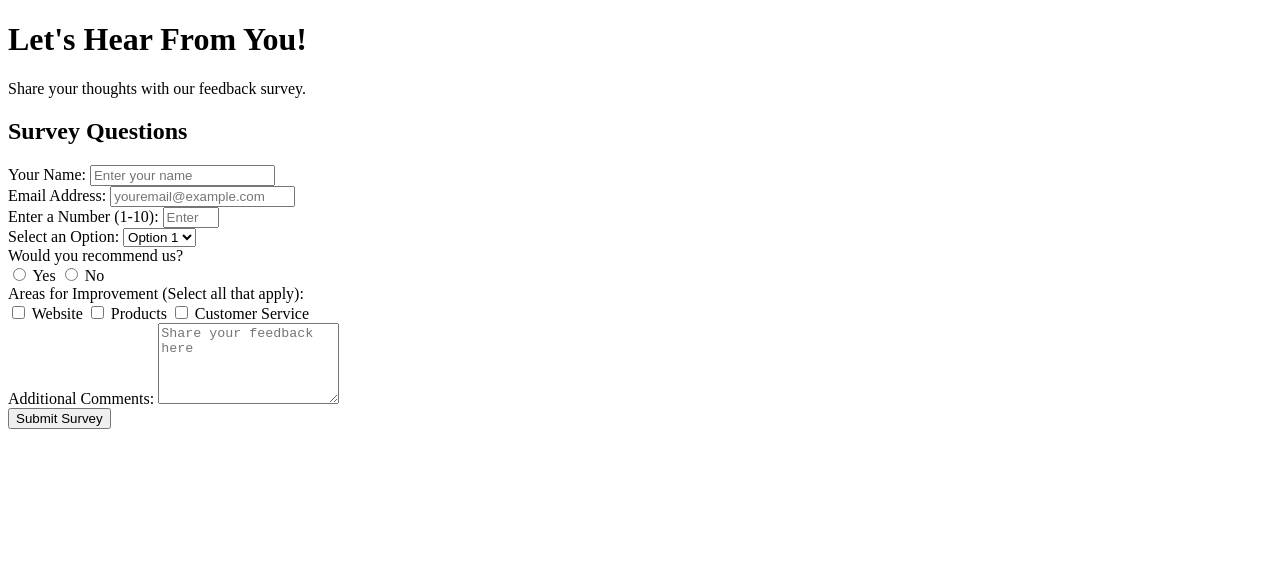
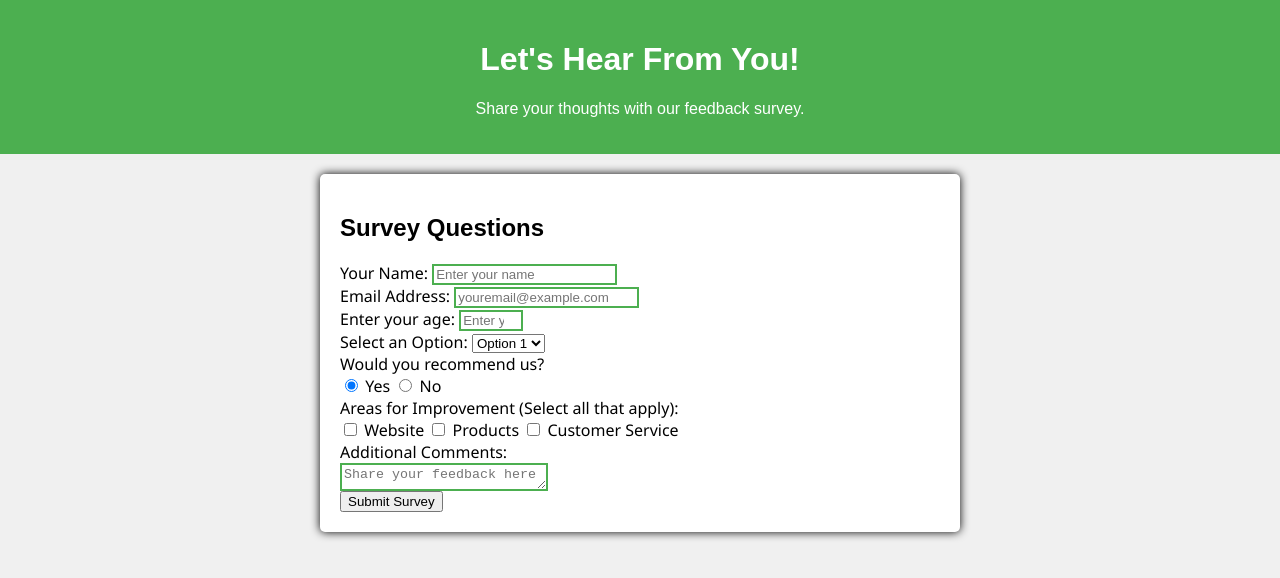
Before and after one commit to cuddiale/Survay_Form_FreeCodeCamp_certificate, a plain HTML site: page index.html in a window 1280 px wide. Drawn offline with Linux system fonts and the light colour scheme.

Commit message:
update
addicted CSS style

```diff
--- a/index.html
+++ b/index.html
@@ -11,6 +11,7 @@
 </head>
 
 <body>
+
     <header>
         <h1 id="title">Let's Hear From You!</h1>
         <p id="description">Share your thoughts with our feedback survey.</p>
@@ -28,21 +29,25 @@
                 <input type="email" id="email" name="email" placeholder="youremail@example.com" required>
             </div>
             <div class="form-group">
-                <label for="number" id="number-label">Enter a Number (1-10):</label>
-                <input type="number" id="number" name="number" min="1" max="10"
-                    placeholder="Enter a number between 1 and 10" required>
+                <label for="number" id="number-label">Enter your age:</label>
+                <input type="number" id="number" name="number" min="1" max="120" placeholder="Enter your age " required>
             </div>
             <div class="form-group">
                 <label for="dropdown" id="dropdown-label">Select an Option:</label>
                 <select id="dropdown" name="dropdown">
                     <option value="option1">Option 1</option>
                     <option value="option2">Option 2</option>
+                    <option value="option3">Option 3</option>
+                    <option value="option4">Option 4</option>
+                    <option value="option5">Option 5</option>
+                    <option value="option6">Option 6</option>
+
                 </select>
             </div>
             <div class="form-group">
                 <label>Would you recommend us?</label>
                 <div class="radio-group">
-                    <input type="radio" id="recommend-yes" name="recommendation" value="yes">
+                    <input type="radio" id="recommend-yes" name="recommendation" value="yes" checked>
                     <label for="recommend-yes">Yes</label>
                     <input type="radio" id="recommend-no" name="recommendation" value="no">
                     <label for="recommend-no">No</label>
@@ -66,6 +71,7 @@
             <button type="submit" id="submit">Submit Survey</button>
         </form>
     </main>
+
 </body>
 
 </html>
--- a/style.css
+++ b/style.css
@@ -0,0 +1,37 @@
+body {
+  font-family: Arial, sans-serif;
+  margin: 0;
+  padding: 0;
+  background-color: #f0f0f0;
+}
+
+header {
+  background-color: #4caf50;
+  color: white;
+  padding: 20px;
+  text-align: center;
+}
+
+main {
+  margin: 20px auto;
+  width: 600px;
+  background-color: white;
+  padding: 20px;
+  border-radius: 5px;
+  box-shadow: 0 0 10px;
+}
+
+.form-group {
+  font-family: "Segoe UI", Tahoma, Geneva, Verdana, sans-serif;
+}
+
+textarea {
+  height: 20px;
+  width: 200px;
+  display: block;
+}
+
+input,
+textarea {
+  border: 2px solid #4caf50;
+}
```
